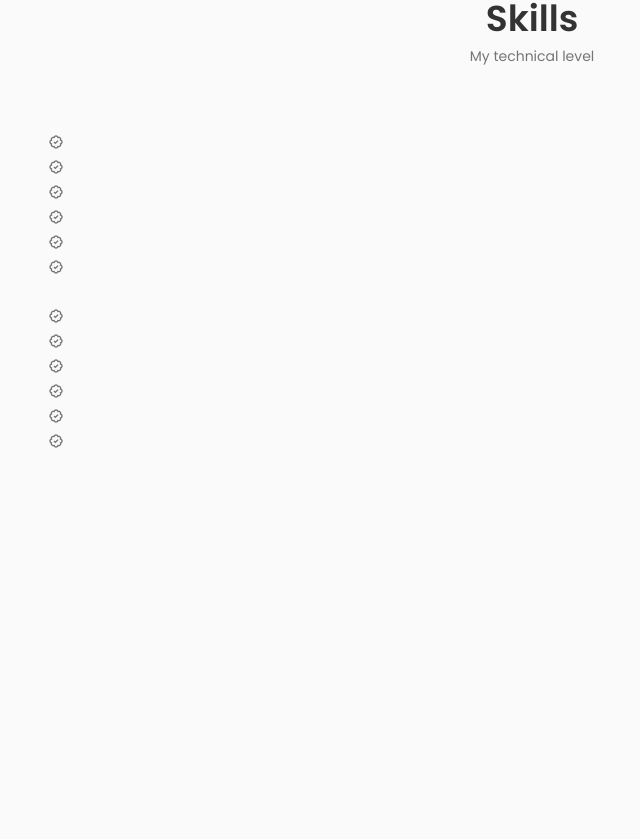
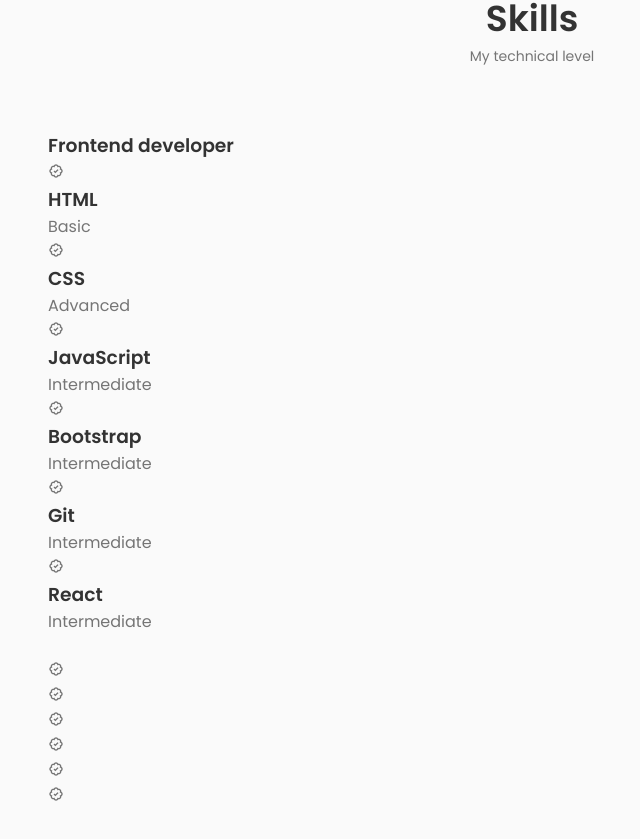
Before and after one commit to Filla0/My-Portfolio, a React (Vite) app: page / in a window 1280 px wide. Shown: the part 1389-2228 px from the top of the page, without its empty margins (108-748 px from the left). Before the commit the page ends 1876 px from the top, so only its background shows below. Built offline with nearby package versions, Linux system fonts and the light colour scheme.

Commit message:
Update Frontend.jsx

```diff
--- a/src/components/Skills/Frontend.jsx
+++ b/src/components/Skills/Frontend.jsx
@@ -3,7 +3,7 @@
 const Frontend = () => {
     return (
         <div className="skills__content">
-            <h3 className="skills__title"></h3>
+            <h3 className="skills__title">Frontend developer</h3>
 
             <div className="skills__box">
                 <div className="skills__group">
@@ -12,8 +12,8 @@
                         <i class='bx bx-badge-check' ></i>
 
                         <div>
-                            <h3 className="skills__name"></h3>
-                            <span className="skills__level"></span>
+                            <h3 className="skills__name">HTML</h3>
+                            <span className="skills__level">Basic</span>
                         </div>
                     </div>
 
@@ -21,8 +21,8 @@
                         <i class='bx bx-badge-check' ></i>
 
                         <div>
-                            <h3 className="skills__name"></h3>
-                            <span className="skills__level"></span>
+                            <h3 className="skills__name">CSS</h3>
+                            <span className="skills__level">Advanced</span>
                         </div>
                     </div>
 
@@ -30,8 +30,8 @@
                         <i class='bx bx-badge-check' ></i>
 
                         <div>
-                            <h3 className="skills__name"></h3>
-                            <span className="skills__level"></span>
+                            <h3 className="skills__name">JavaScript</h3>
+                            <span className="skills__level">Intermediate</span>
                         </div>
                     </div>
 
@@ -43,8 +43,8 @@
                         <i class='bx bx-badge-check' ></i>
 
                         <div>
-                            <h3 className="skills__name"></h3>
-                            <span className="skills__level"></span>
+                            <h3 className="skills__name">Bootstrap</h3>
+                            <span className="skills__level">Intermediate</span>
                         </div>
                     </div>
 
@@ -52,8 +52,8 @@
                         <i class='bx bx-badge-check' ></i>
 
                         <div>
-                            <h3 className="skills__name"></h3>
-                            <span className="skills__level"></span>
+                            <h3 className="skills__name">Git</h3>
+                            <span className="skills__level">Intermediate</span>
                         </div>
                     </div>
 
@@ -61,8 +61,8 @@
                         <i class='bx bx-badge-check' ></i>
 
                         <div>
-                            <h3 className="skills__name"></h3>
-                            <span className="skills__level"></span>
+                            <h3 className="skills__name">React</h3>
+                            <span className="skills__level">Intermediate</span>
                         </div>
                     </div>
 
```
